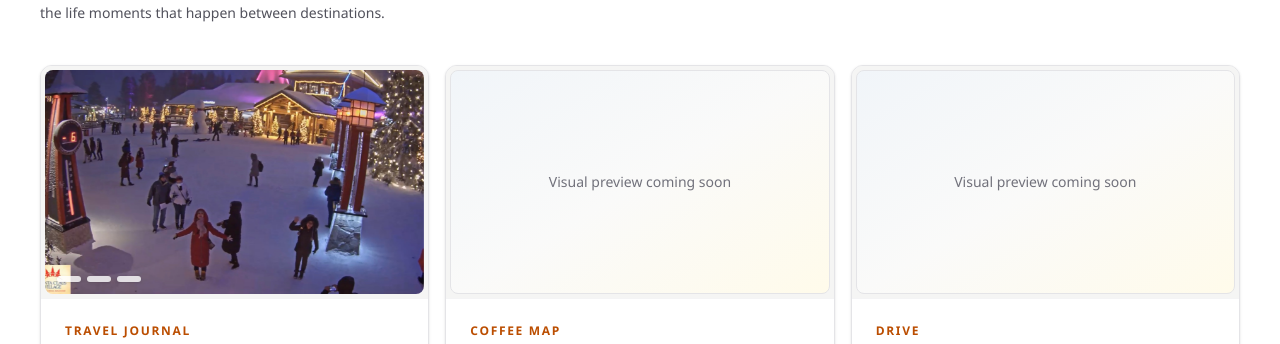
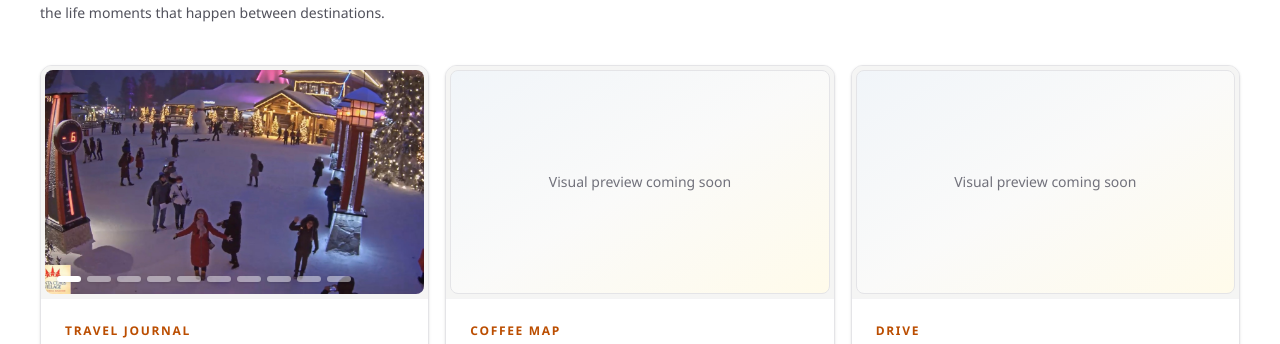
Before and after one commit to c8vzn4ym5g-ai/travelos2, a Next.js app: page / in a window 1280 px wide. Shown: the part 219-563 px from the top of the page. Built offline with nearby package versions, Linux system fonts and the light colour scheme.

Commit message:
Use all session photos in carousel

```diff
--- a/app/globals.css
+++ b/app/globals.css
@@ -103,66 +103,3 @@ a {
 .travel-rule > * + * {
   border-top: 1px solid var(--line);
 }
-
-@keyframes session-photo-roll {
-  0%,
-  1% {
-    opacity: 0;
-    transform: scale(1.01);
-  }
-
-  5.5%,
-  25% {
-    opacity: 1;
-    transform: scale(1);
-  }
-
-  30.5%,
-  100% {
-    opacity: 0;
-    transform: scale(1.01);
-  }
-}
-
-@keyframes session-photo-roll-two {
-  0%,
-  4% {
-    opacity: 0;
-    transform: scale(1.01);
-  }
-
-  8.5%,
-  37.5% {
-    opacity: 1;
-    transform: scale(1);
-  }
-
-  46%,
-  100% {
-    opacity: 0;
-    transform: scale(1.01);
-  }
-}
-
-.session-photo-fade-image {
-  animation-fill-mode: both;
-  animation-iteration-count: infinite;
-  animation-name: session-photo-roll;
-  animation-timing-function: ease-in-out;
-  opacity: 0;
-}
-
-.session-photo-fade-count-2 {
-  animation-name: session-photo-roll-two;
-}
-
-@media (prefers-reduced-motion: reduce) {
-  .session-photo-fade-image {
-    animation: none;
-    opacity: 0;
-  }
-
-  .session-photo-fade-image:first-child {
-    opacity: 1;
-  }
-}
--- a/app/page.tsx
+++ b/app/page.tsx
@@ -1,5 +1,5 @@
 import Link from "next/link";
-import type { CSSProperties } from "react";
+import { SessionPhotoCarousel } from "@/components/session-photo-carousel";
 import { getCoffeeShopsByVisitDate, getCoffeeStats } from "@/lib/coffee";
 import { readCoffeeContent } from "@/lib/coffee-store";
 import { readContent } from "@/lib/editable-store";
@@ -107,42 +107,13 @@ function SessionCard({
   photos: { alt: string; src: string }[];
   title: string;
 }) {
-  const visiblePhotos = photos.slice(0, 3);
-  const photoCount = visiblePhotos.length;
-  const rollDuration = `${Math.max(photoCount, 1) * 10}s`;
+  const photoCount = photos.length;
 
   return (
     <article className="flex min-h-[29rem] flex-col overflow-hidden rounded-xl border border-zinc-200 bg-white shadow-sm">
       <Link className="block border-b border-zinc-100 bg-stone-100 p-1" href={href}>
         {photoCount > 0 ? (
-          <div className="relative h-56 overflow-hidden rounded-lg bg-stone-100">
-            {visiblePhotos.map((photo, index) => (
-              // eslint-disable-next-line @next/next/no-img-element
-              <img
-                alt={photo.alt}
-                className={`absolute inset-0 h-full w-full object-cover ${
-                  photoCount > 1 ? `session-photo-fade-image session-photo-fade-count-${photoCount}` : "opacity-100"
-                }`}
-                key={`${photo.src}-${index}`}
-                src={photo.src}
-                style={
-                  photoCount > 1
-                    ? ({
-                        animationDelay: `${index * 10}s`,
-                        animationDuration: rollDuration,
-                      } as CSSProperties)
-                    : undefined
-                }
-              />
-            ))}
-            {photoCount > 1 ? (
-              <div className="absolute bottom-3 left-3 flex gap-1.5">
-                {visiblePhotos.map((photo, index) => (
-                  <span className="h-1.5 w-6 rounded-full bg-white/80 shadow-sm" key={`${photo.src}-dot-${index}`} />
-                ))}
-              </div>
-            ) : null}
-          </div>
+          <SessionPhotoCarousel photos={photos} />
         ) : (
           <div className="grid h-56 place-items-center rounded-lg border border-zinc-200 bg-gradient-to-br from-slate-100 via-stone-50 to-amber-50 px-6 text-center text-sm text-zinc-500">
             Visual preview coming soon
--- /dev/null
+++ b/components/session-photo-carousel.tsx
@@ -0,0 +1,69 @@
+"use client";
+
+import { useEffect, useState } from "react";
+
+type SessionPhoto = {
+  alt: string;
+  src: string;
+};
+
+const fadeMs = 2200;
+const blankMs = 800;
+const stayMs = 8000;
+
+export function SessionPhotoCarousel({ photos }: { photos: SessionPhoto[] }) {
+  const [activeIndex, setActiveIndex] = useState(0);
+  const [visible, setVisible] = useState(true);
+  const photoCount = photos.length;
+
+  useEffect(() => {
+    if (photoCount <= 1) {
+      setActiveIndex(0);
+      setVisible(true);
+      return;
+    }
+
+    let blankTimer: ReturnType<typeof setTimeout>;
+    let nextTimer: ReturnType<typeof setTimeout>;
+    const stayTimer = setTimeout(() => {
+      setVisible(false);
+      blankTimer = setTimeout(() => {
+        setActiveIndex((index) => (index + 1) % photoCount);
+        nextTimer = setTimeout(() => setVisible(true), blankMs);
+      }, fadeMs);
+    }, stayMs);
+
+    return () => {
+      clearTimeout(stayTimer);
+      clearTimeout(blankTimer);
+      clearTimeout(nextTimer);
+    };
+  }, [activeIndex, photoCount]);
+
+  if (photoCount === 0) {
+    return null;
+  }
+
+  return (
+    <div className="relative h-56 overflow-hidden rounded-lg bg-stone-100">
+      {/* eslint-disable-next-line @next/next/no-img-element */}
+      <img
+        alt={photos[activeIndex].alt}
+        className={`h-full w-full object-cover transition-opacity duration-[2200ms] ease-in-out ${
+          visible ? "opacity-100" : "opacity-0"
+        }`}
+        src={photos[activeIndex].src}
+      />
+      {photoCount > 1 ? (
+        <div className="absolute bottom-3 left-3 flex gap-1.5">
+          {photos.map((photo, index) => (
+            <span
+              className={`h-1.5 w-6 rounded-full shadow-sm ${index === activeIndex ? "bg-white" : "bg-white/45"}`}
+              key={`${photo.src}-dot-${index}`}
+            />
+          ))}
+        </div>
+      ) : null}
+    </div>
+  );
+}
```
